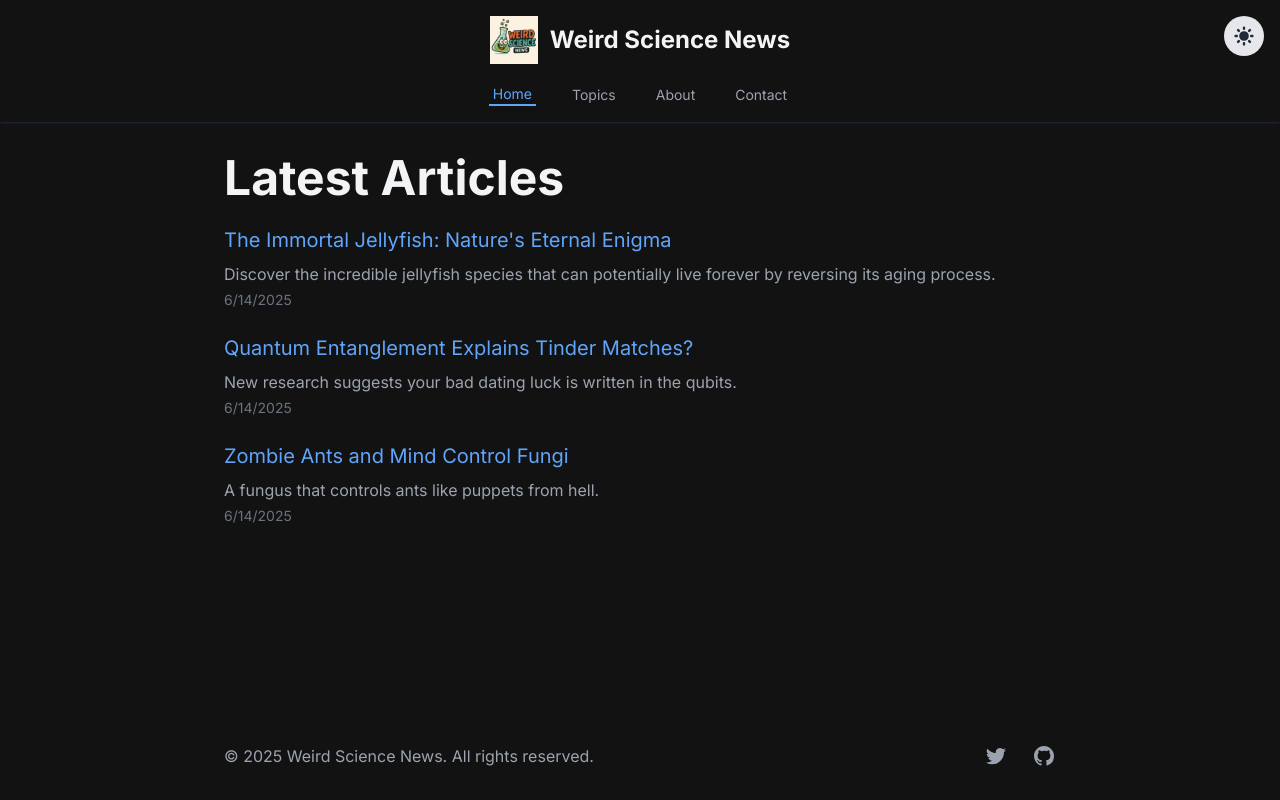
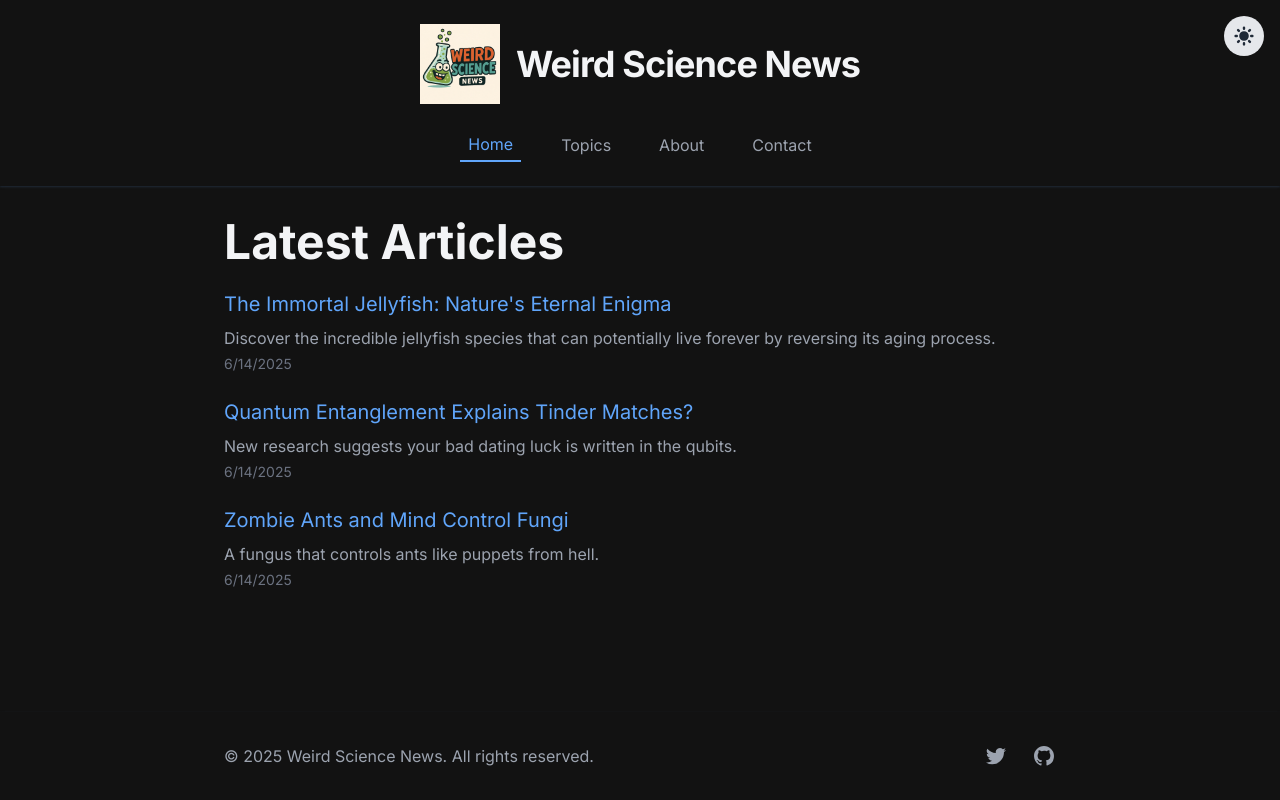
Before and after one commit to yetibeard/weird-science-news, an Astro site: page / in a window 1280 px wide. Built offline with nearby package versions, Linux system fonts and the light colour scheme; Astro itself is replaced by a stand-in of ours.

Commit message:
enbiggens site logo and name in header

```diff
--- a/src/components/Navigation.astro
+++ b/src/components/Navigation.astro
@@ -10,12 +10,12 @@ const currentPath = Astro.url.pathname;
 ---
 
 <nav class="bg-white dark:bg-dark-bg shadow-sm dark:shadow-gray-800">
-  <div class="container max-w-4xl mx-auto px-4 sm:px-6 lg:px-8 py-4">
+  <div class="container max-w-4xl mx-auto px-4 sm:px-6 lg:px-8 py-6">
     <div class="flex flex-col items-center">
-      <div class="flex items-center justify-center mb-4">
-        <a href="/" class="flex items-center space-x-3">
-          <img src="/images/weird-science-logo.webp" alt="Weird Science News Logo" class="h-12 w-auto" />
-          <span class="text-2xl font-bold text-gray-900 dark:text-gray-100">
+      <div class="flex items-center justify-center mb-6">
+        <a href="/" class="flex items-center space-x-4">
+          <img src="/images/weird-science-logo.webp" alt="Weird Science News Logo" class="h-16 sm:h-20 w-auto" />
+          <span class="text-3xl sm:text-4xl font-bold text-gray-900 dark:text-gray-100 tracking-tight">
             Weird Science News
           </span>
         </a>
@@ -27,7 +27,7 @@ const currentPath = Astro.url.pathname;
             <a
               href={path}
               class:list={[
-                "inline-flex items-center px-1 pt-1 text-sm font-medium",
+                "inline-flex items-center px-2 py-1 text-base font-medium",
                 {
                   "text-blue-600 dark:text-blue-400 border-b-2 border-blue-600 dark:border-blue-400":
                     currentPath === path,
```
